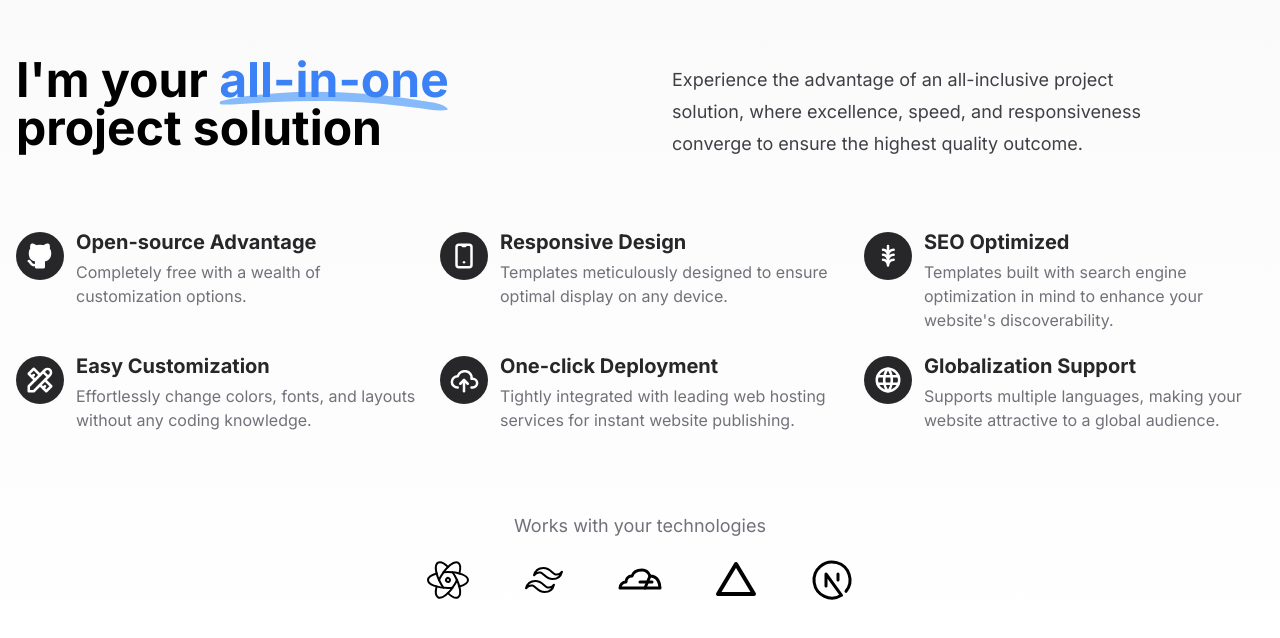
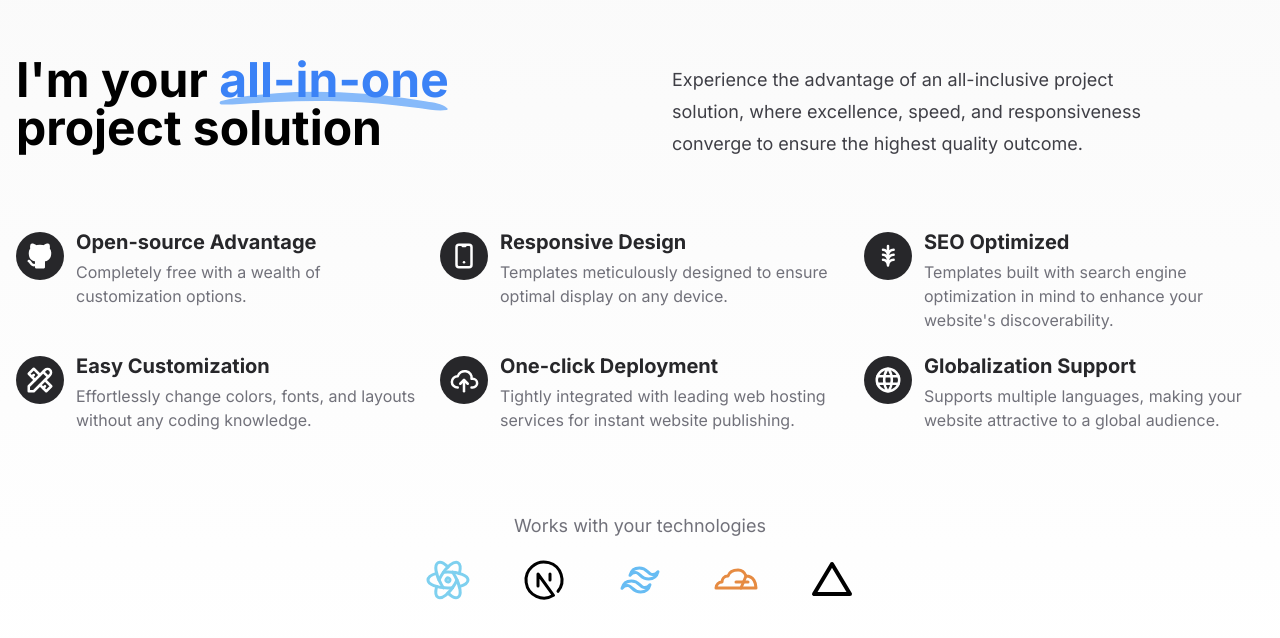
Before and after one commit to ZissyW/startup-boilerplate, a Next.js app: page /en in a window 1280 px wide. Shown: the part 736-1374 px from the top of the page. Built offline with nearby package versions, Linux system fonts and the light colour scheme.

Commit message:
feat(feature): set brand color to technologies logo

```diff
--- a/src/app/[locale]/components/features.tsx
+++ b/src/app/[locale]/components/features.tsx
@@ -96,11 +96,11 @@ export const Features = () => {
             Works with your technologies
           </h3>
           <div className="flex justify-center gap-6 md:gap-12 [&>svg]:w-12 [&>svg]:h-12 ">
-            <IconBrandReact strokeWidth={1} />
-            <IconBrandTailwind strokeWidth={1} />
-            <IconBrandCloudflare strokeWidth={1.5} />
-            <IconBrandVercel strokeWidth={2} />
-            <IconBrandNextjs strokeWidth={1.5} />
+            <IconBrandReact strokeWidth={1.5} color="#7ed0ef" />
+            <IconBrandNextjs strokeWidth={1.5} color="#000000" />
+            <IconBrandTailwind strokeWidth={1.5} color="#67bcf3" />
+            <IconBrandCloudflare strokeWidth={1.5} color="#e68b42" />
+            <IconBrandVercel strokeWidth={2} color="#000000" />
           </div>
         </div>
       </div>
```
